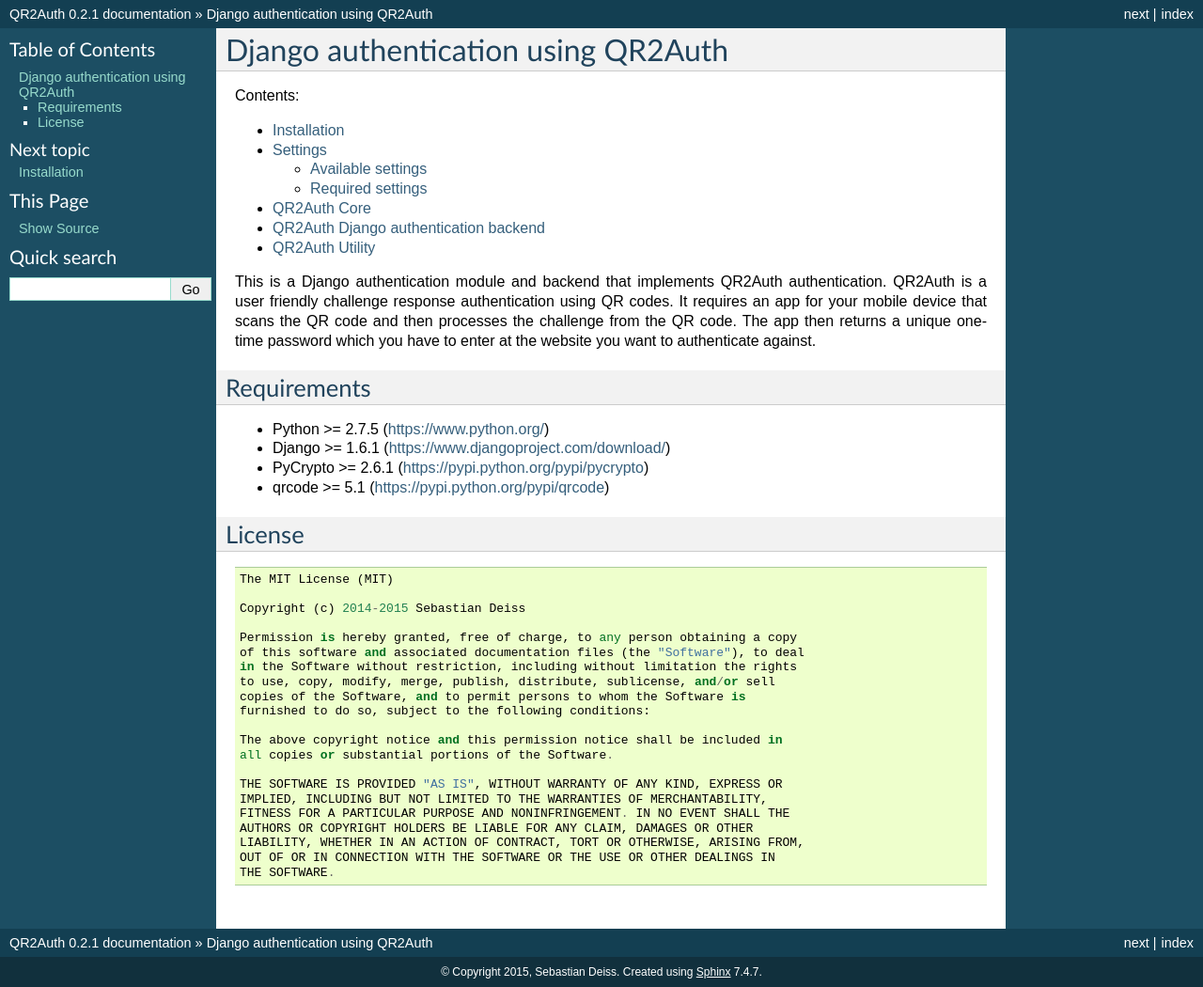
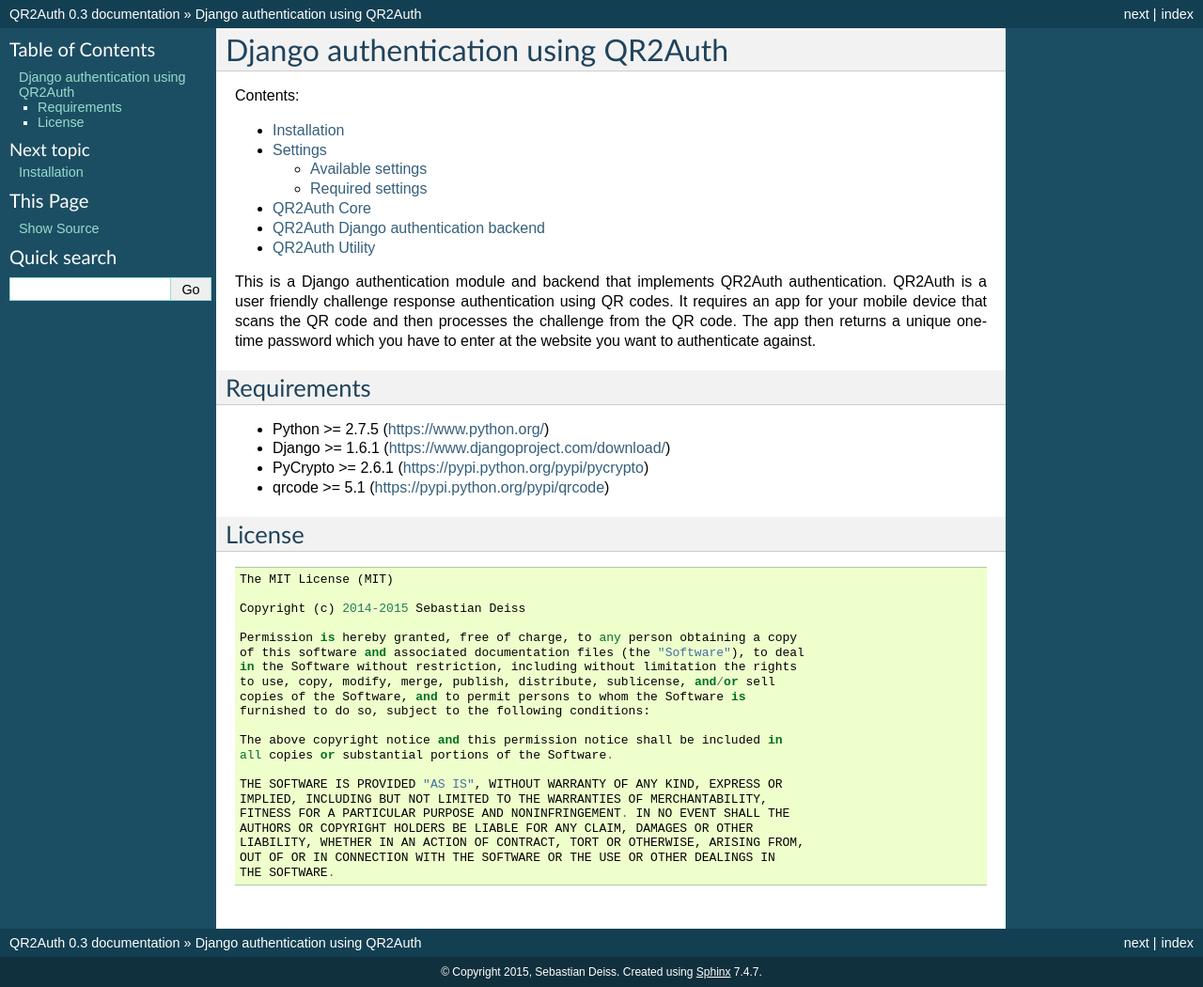
Before and after one commit to SebastianDeiss/django-auth-qr2auth, a Sphinx documentation site: the page built from docs/source/index.rst, in a window 1280 px wide. Shown: the whole page at 94% size. Built offline with Sphinx 7.4.7, drawn with Linux system fonts in a browser that asks for light colours.

Commit message:
Version 0.3

```diff
--- a/django_auth_qr2auth/__init__.py
+++ b/django_auth_qr2auth/__init__.py
@@ -8,7 +8,7 @@
 # parent folder.
 #
 
-VERSION = (0, 2, 1)
+VERSION = (0, 3)
 
 __version__ = '.'.join(map(str, VERSION))
 __author__ = 'Sebastian Deiss <sdeiss@haw-landshut.de>'
--- a/docs/source/conf.py
+++ b/docs/source/conf.py
@@ -58,9 +58,9 @@
 # built documents.
 #
 # The short X.Y version.
-version = '0.2.1'
+version = '0.3'
 # The full version, including alpha/beta/rc tags.
-release = '0.2.1'
+release = '0.3'
 
 # The language for content autogenerated by Sphinx. Refer to documentation
 # for a list of supported languages.
```
